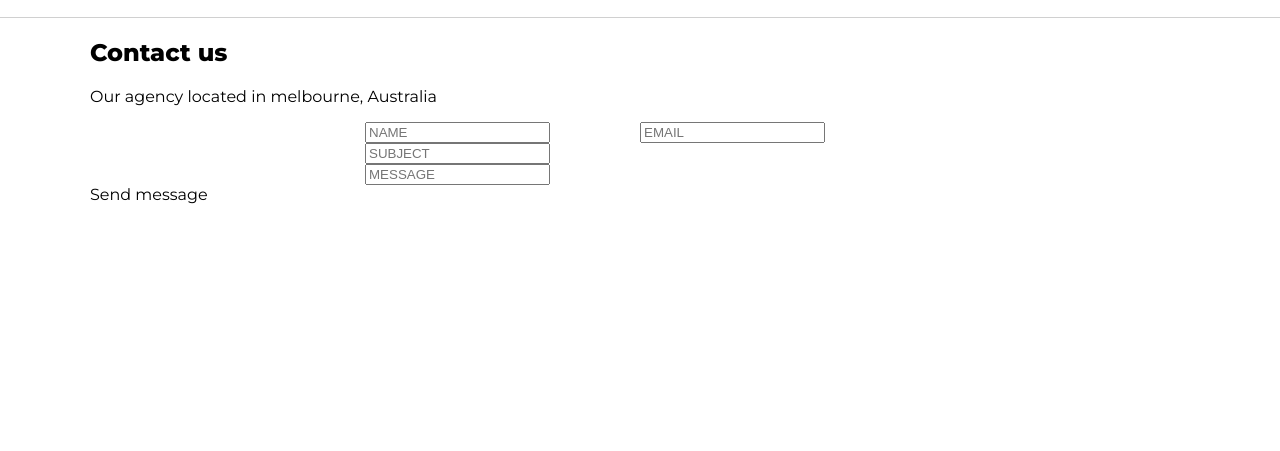
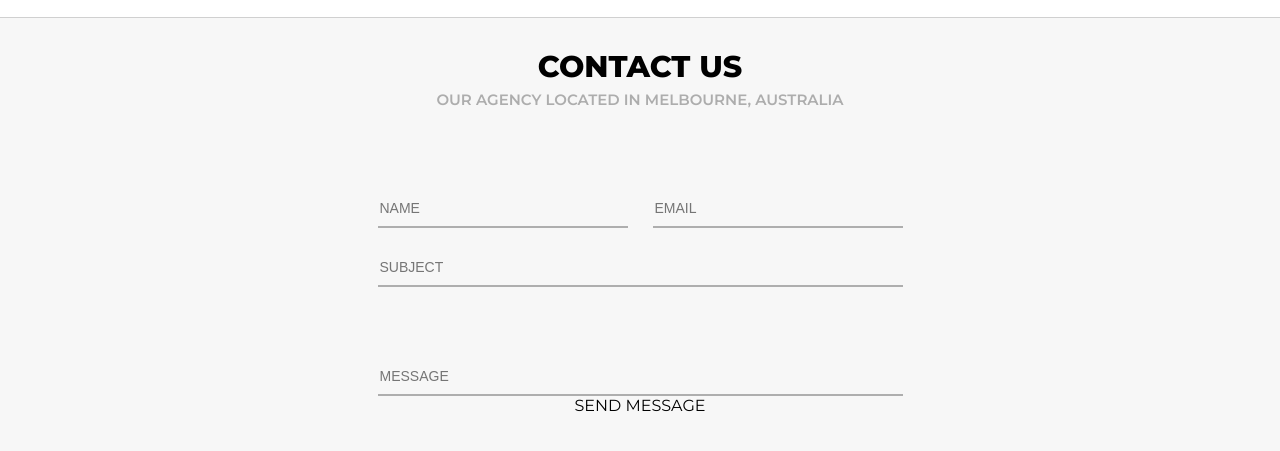
Before and after one commit to dwabe/website-2, a website: page index.html in a window 1280 px wide. Shown: the part 5903-6354 px from the top of the page. Before the commit the page ends 6107 px from the top, so only its background shows below. Drawn offline with Linux system fonts and the light colour scheme.

Commit message:
Update style.scss - add sections

```diff
--- a/sass/style.scss
+++ b/sass/style.scss
@@ -703,6 +703,65 @@ header {
     }
 }
 
+.contact-us {
+    background-color: #F7F7F7;
+    padding-bottom: 50px;
+    .contact-us-header {
+        text-transform: uppercase;
+        text-align: center;
+        h1 {
+            font-size: 30px;
+            margin-top: 0;
+            padding-top: 30px;
+            color: #000;
+        }
+        p {
+            font-size: 15px;
+            margin-top: -20px;
+            font-weight: 600;
+            color: #ADADAD;
+        }
+    }
+    .contact-us-form {
+        margin-top: 60px;
+        input {
+            width: 250px;
+            padding-bottom: 10px;
+            font-size: 14px;
+            background-color: #F7F7F7;
+            border-top: 0;
+            border-left: 0;
+            border-right: 0;
+            border-bottom: 2px solid #AEAEAE;
+            margin-top: 30px;
+            color: #9E9E9E;
+        }
+        .input_more {
+            width: 525px;
+        }
+        .input_message {
+            margin-top: 80px;
+        }
+        .button {
+            width: 194px;
+            height: 45px;
+            font-size: 14px;
+            font-weight: 600;
+            margin: 40px auto;
+            padding-top: 13px;
+            text-align: center;
+            background-color: #B88B58;
+            border-color: #B88B58;
+            color: #FFF;
+            border-radius: 25px;
+            text-transform: uppercase;
+            cursor: pointer;
+            &:hover {
+                background-color: #000;
+            }
+        }
+    }
+}
 
 
 [class*="col-"] {
```
Also changed, not shown: css/style.css, 1 other file.
